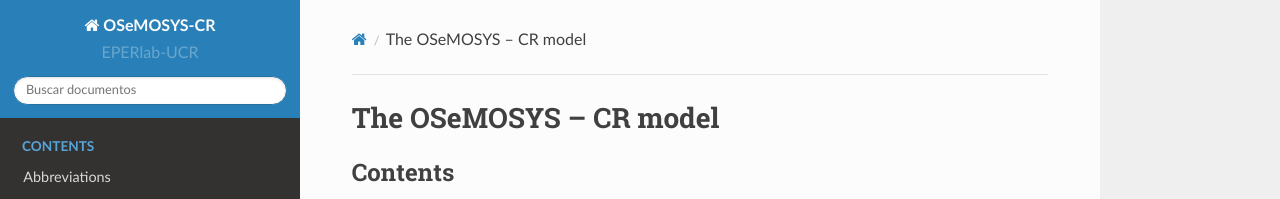
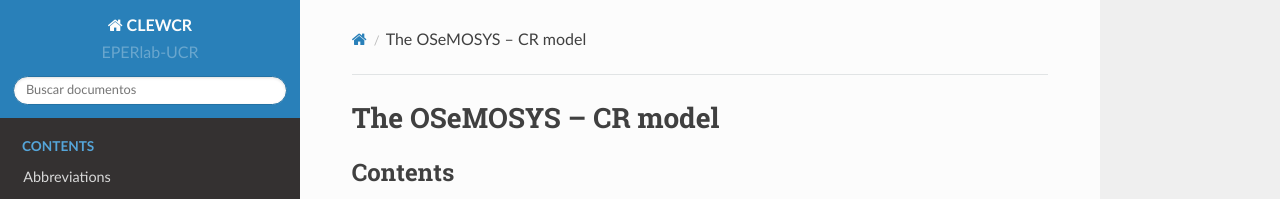
Before and after one commit to EPERLab/CLEW, a Sphinx documentation site: the page built from docs/index.rst, in a window 1280 px wide. Shown: the top 199 px of the page. Built offline with Sphinx 7.4.7 and the Read the Docs theme 2.0.0, drawn with Linux system fonts in a browser that asks for light colours; formulas are drawn with MathJax 3.

Commit message:
Update conf.py

```diff
--- a/docs/conf.py
+++ b/docs/conf.py
@@ -66,7 +66,7 @@ source_suffix = '.rst'
 master_doc = 'index'
 
 # General information about the project.
-project = u'OSeMOSYS-CR'
+project = u'CLEWCR'
 copyright = u'2020, EPERLab-UCR'
 author = u'EPERLab-UCR'
 
```
